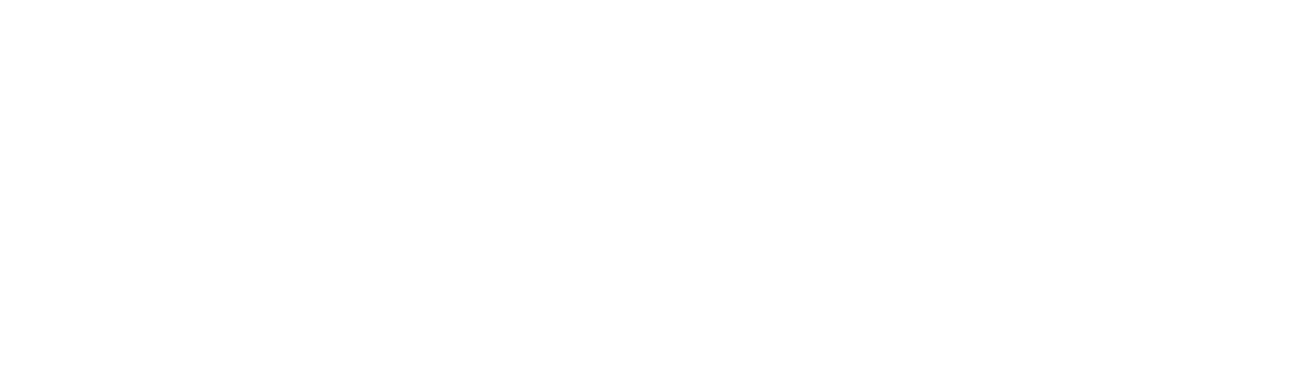
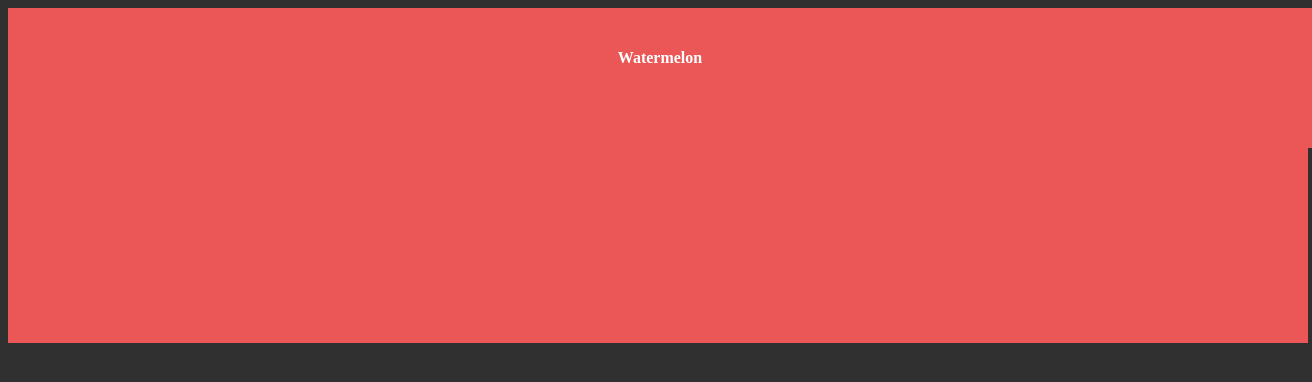
Before and after one commit to Yorvi/workshops, a plain HTML site: page 20-materialize-workshop/index.html in a window 1280 px wide. Shown: the whole page, 1312 px wide, since content can reach past the window. Drawn offline with Linux system fonts and the light colour scheme.

```diff
--- a/20-materialize-workshop/css/main.css
+++ b/20-materialize-workshop/css/main.css
@@ -0,0 +1,26 @@
+/* font-family: 'Open Sans', sans-serif;
+font-family: 'Roboto', sans-serif; */
+
+/* background color: #303030
+header background color: #EB5757 */
+
+body {
+    background: #303030;
+}
+
+header {
+    background: #EB5757;
+    height: 100px;
+    width: 100%;
+    color: white;
+    text-align: center;
+    padding: 20px
+}
+
+main {
+    height: 100%;
+    width: 1250px;
+    background: #EB5757;
+    padding: 45px 25px 150px;
+    margin: 0 auto;
+}
--- a/20-materialize-workshop/index.html
+++ b/20-materialize-workshop/index.html
@@ -4,8 +4,17 @@
         <meta charset="UTF-8">
         <title>Materialize Workshop</title>
         <link rel="stylesheet" href="css/main.css">
+        <link href="https://fonts.googleapis.com/css?family=Open+Sans|Roboto" rel="stylesheet">
     </head>
     <body>
+
+        <header>
+            <h4>Watermelon</h4>
+        </header>
+
+        <main class="container">
+
+        </main>
 
     <script src="js/main.js"></script>
     </body>
```
